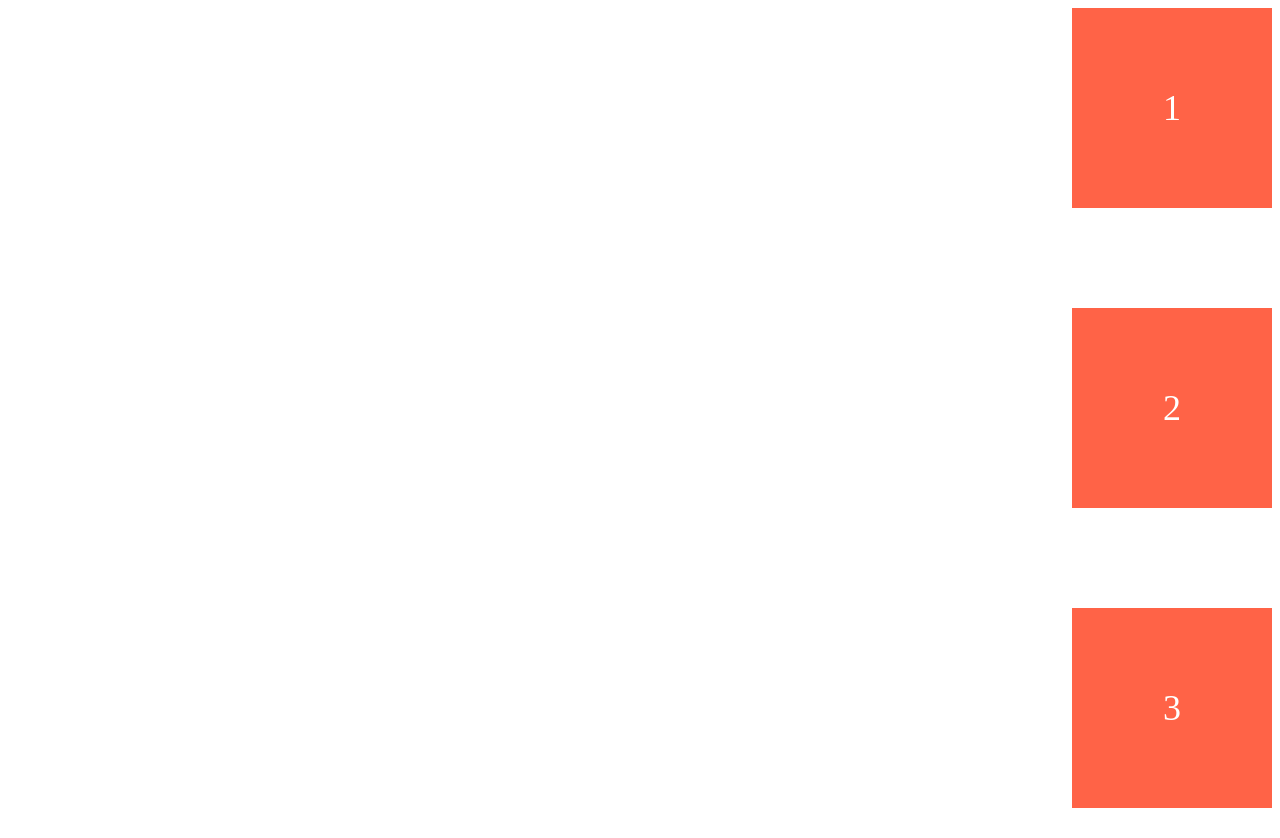
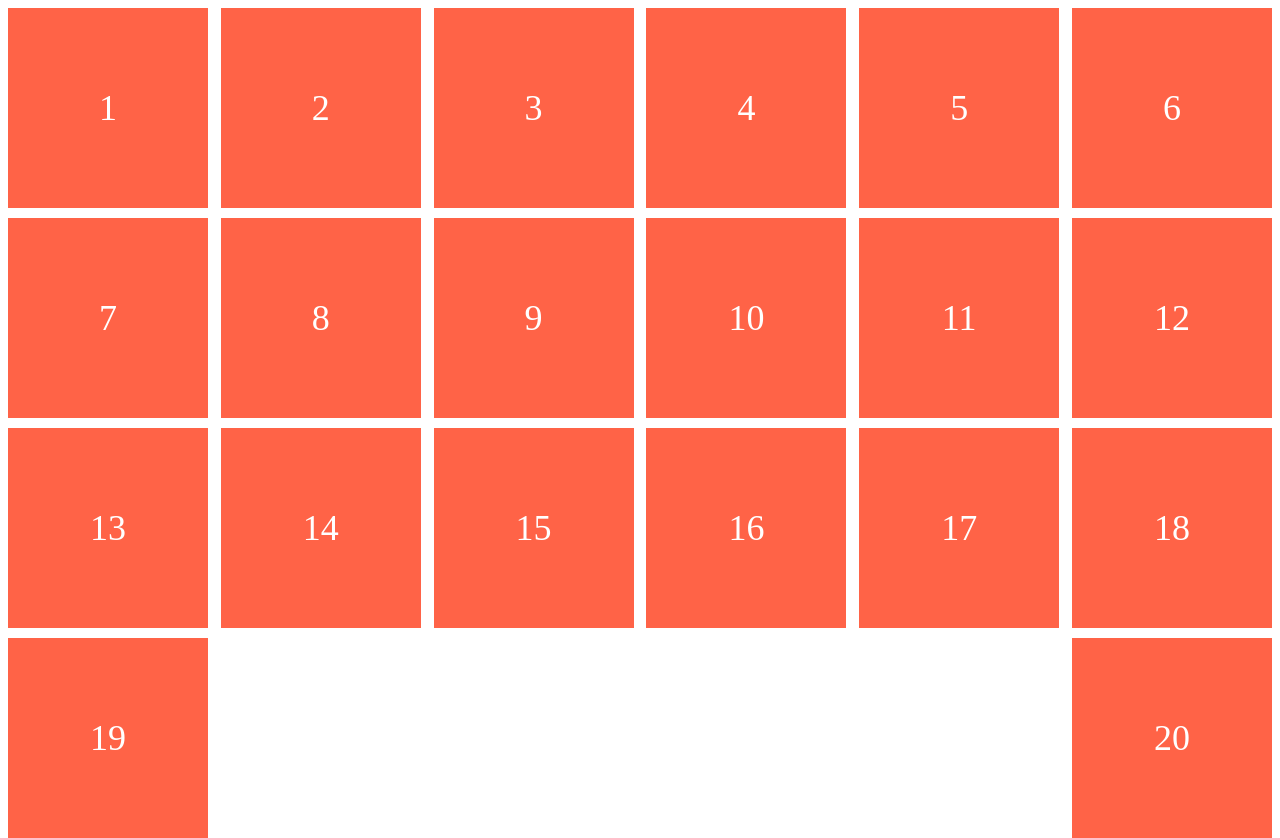
Before and after one commit to ygvbhy/cssMasterClass, a plain HTML site: page index.html in a window 1280 px wide. Before the commit the page ends 816 px from the top, so only its background shows below. Drawn offline with Linux system fonts and the light colour scheme.

Commit message:
Flex Flow

```diff
--- a/index.html
+++ b/index.html
@@ -11,6 +11,23 @@
       <div class="box">1</div>
       <div class="box">2</div>
       <div class="box">3</div>
+      <div class="box">4</div>
+      <div class="box">5</div>
+      <div class="box">6</div>
+      <div class="box">7</div>
+      <div class="box">8</div>
+      <div class="box">9</div>
+      <div class="box">10</div>
+      <div class="box">11</div>
+      <div class="box">12</div>
+      <div class="box">13</div>
+      <div class="box">14</div>
+      <div class="box">15</div>
+      <div class="box">16</div>
+      <div class="box">17</div>
+      <div class="box">18</div>
+      <div class="box">19</div>
+      <div class="box">20</div>
     </div>
   </body>
 </html>
--- a/style.css
+++ b/style.css
@@ -1,10 +1,9 @@
 .container {
   display: flex;
   height: 100vh;
-  flex-direction: column;
   justify-content: space-between;
-  align-items: flex-end;
   gap: 10px;
+  flex-flow: row wrap;
 }
 
 .box {
```
